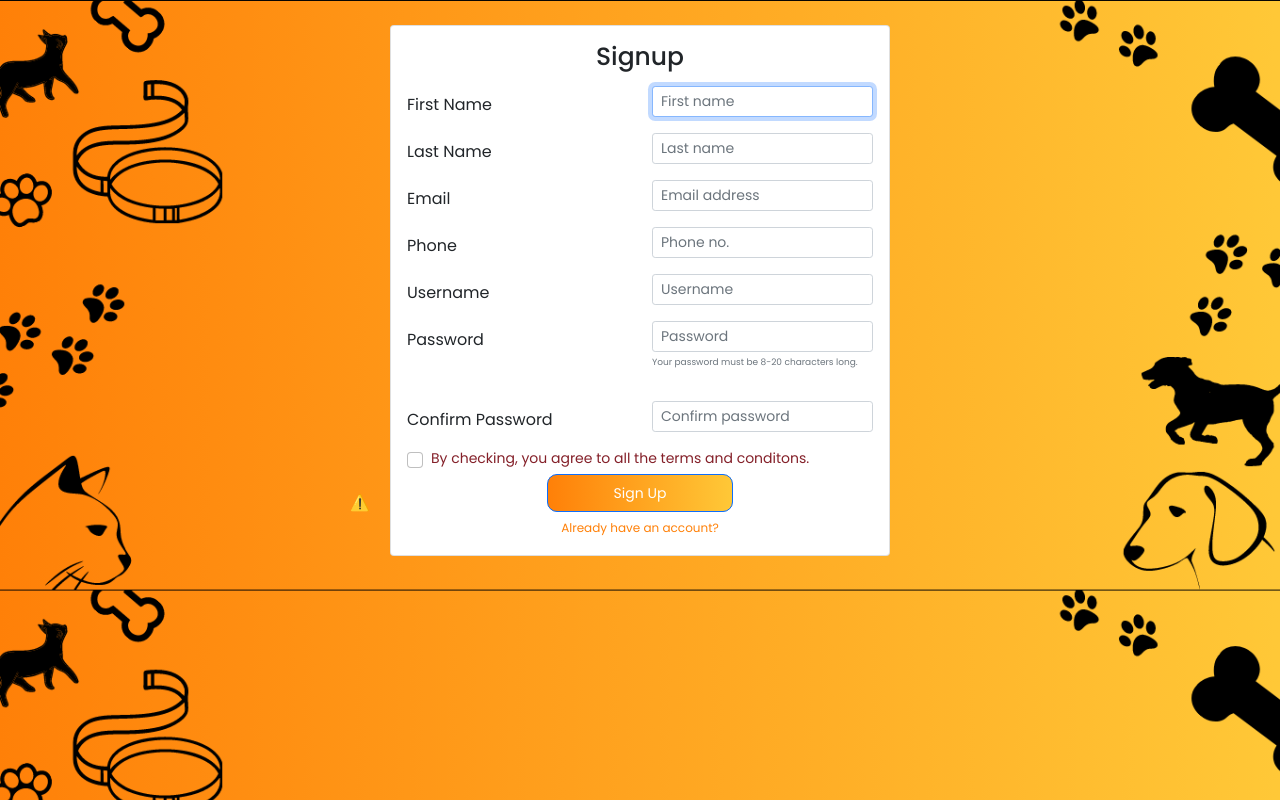
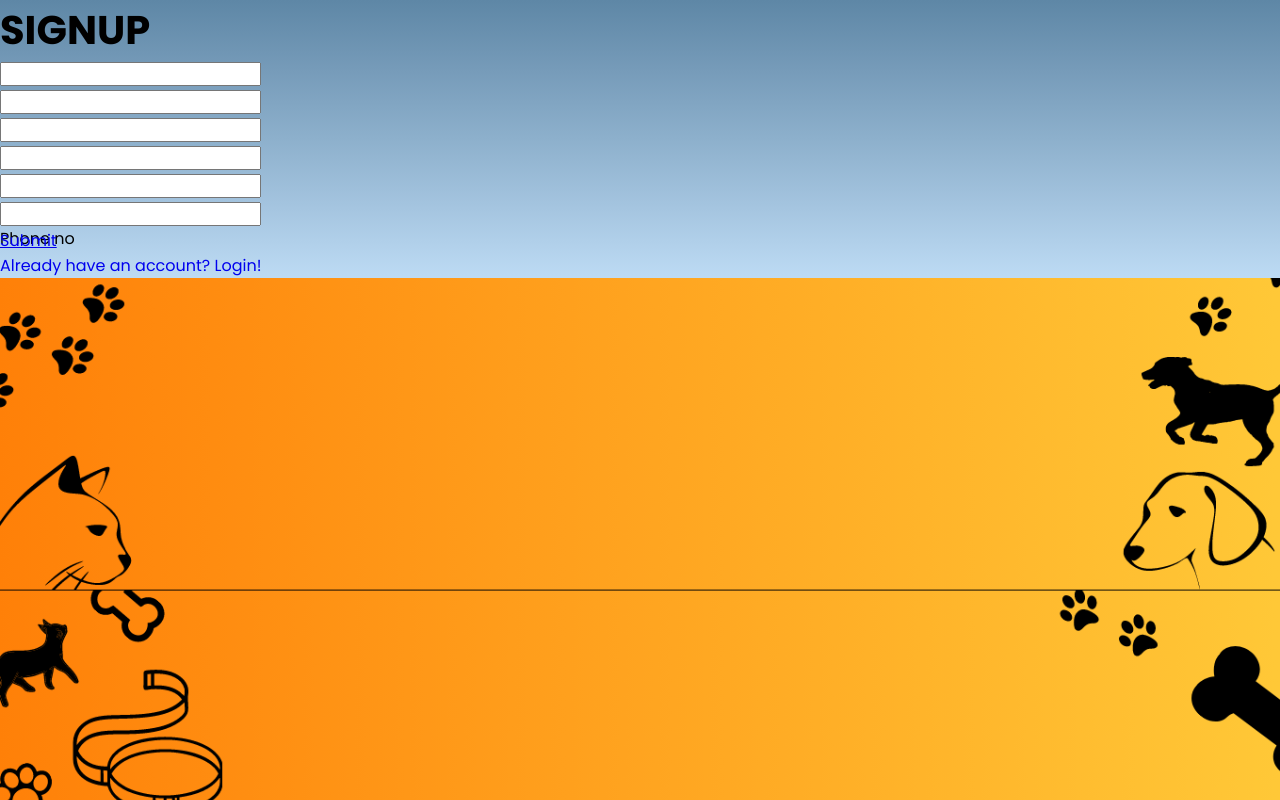
Before and after one commit to joel-cr7/petswebsite, a Django app: page /signup/ in a window 1280 px wide. Run offline with Django 3.2, Linux system fonts and the light colour scheme.

Commit message:
Update signup.html

```diff
--- a/PetWebsite/accounts/templates/accounts/signup.html
+++ b/PetWebsite/accounts/templates/accounts/signup.html
@@ -1,160 +1,56 @@
 {% load static %}
-<!doctype html>
+<!DOCTYPE html>
 <html lang="en">
 <head>
-    <!-- Required meta tags -->
-    <meta charset="utf-8">
-    <meta name="viewport" content="width=device-width, initial-scale=1">
-    <!--CSS for the signup page-->
+    <meta charset="UTF-8">
+    <meta http-equiv="X-UA-Compatible" content="IE=edge">
+    <meta name="viewport" content="width=device-width, initial-scale=1.0">
     <link rel="stylesheet" href="{% static 'signup.css' %}">
-    <!-- Bootstrap CSS -->
-    <link href="https://cdn.jsdelivr.net/npm/bootstrap@5.0.0-beta3/dist/css/bootstrap.min.css" rel="stylesheet" integrity="sha384-eOJMYsd53ii+scO/bJGFsiCZc+5NDVN2yr8+0RDqr0Ql0h+rP48ckxlpbzKgwra6" crossorigin="anonymous">
-
     <title>Signup</title>
 </head>
 <body>
-   <div class="card">
-      <div class="card-body">
-          <forms>
-
-            <div class="header-text">
-                  <h1>Signup</h1>
+    <div class="login-box" style="background-image: linear-gradient(to bottom, #5e87a6, #769bb9, #8db0cc, #a5c5e0, #bddbf4);">
+        <h2 style="font-size: 40px;">SIGNUP</h2>
+        <form>
+          <div class="user-box">
+            <input type="text" name="" required="">
+            <label>Full Name</label>
           </div>
-            <div class = "inside-content">
-
-              <form method="post">
-                {% csrf_token %}
-                {{registration_form.non_field_errors}}
-
-
-                <div class="row mb-3">
-                  <label for="inputFirst3" class="col-sm-6 col-form-label">First Name</label>
-                  <div class="col-sm-6">
-                    <input required type="first-name" name="first_name" autofocus placeholder="First name" class="form-control form-control-sm" id="inputFirst3">
-                    {% for err in registration_form.first_name.errors %}
-                      <p><small class="text-danger" style="font-size: 11px;">{{ err }}</small></p>
-                    {% endfor %}
+          <div class="user-box">
+            <input type="text" name="" required="">
+            <label>Email</label>
           </div>
+          <div class="user-box">
+            <input type="text" name="" required="">
+            <label>Username</label>
           </div>
-
-
-                <div class="row mb-3">
-                  <label for="inputLast3" class="col-sm-6 col-form-label">Last Name</label>
-                  <div class="col-sm-6">
-                    <input required type="last-name" name="last_name" placeholder="Last name" class="form-control form-control-sm" id="inputLast3">
-                    {% for err in registration_form.last_name.errors %}
-                      <p><small class="text-danger" style="font-size: 11px;">{{ err }}</small></p>
-                    {% endfor %}
+          <div class="user-box">
+            <input type="password" name="" required="">
+            <label>Password</label>
           </div>
+          <div class="user-box">
+            <input type="password" name="" required="">
+            <label>Confirm Password</label>
           </div>
-
-
-                <div class="row mb-3">
-                  <label for="inputEmail3" class="col-sm-6 col-form-label">Email</label>
-                  <div class="col-sm-6">
-                    <input required type="email" name="email" placeholder="Email address" class="form-control form-control-sm" id="inputEmail3">
-                    {% for err in registration_form.email.errors %}
-                      <p><small class="text-danger" style="font-size: 11px;">{{ err }}</small></p>
-                    {% endfor %}
-                  </div>
-                </div>
-
-
-                <div class="row mb-3">
-                  <label for="phone-number" class="col-sm-6 col-form-label">Phone</label>
-                  <div class="col-sm-6">
-                    <input required type="tel" name="phone_no" placeholder="Phone no." class="form-control form-control-sm" id="phone-number">
-                    {% for err in registration_form.phone_no.errors %}
-                      <p><small class="text-danger" style="font-size: 11px;">{{ err }}</small></p>
-                    {% endfor %}
-                  </div>
-                </div>
-
-
-                <div class="row mb-3">
-                  <label for="inputUsername" class="col-sm-6 col-form-label">Username</label>
-                  <div class="col-sm-6">
-                    <input required type="username" name="username" placeholder="Username" class="form-control form-control-sm" id="inputUsername">
-                    {% for err in registration_form.username.errors %}
-                      <p><small class="text-danger" style="font-size: 11px;">{{ err }}</small></p>
-                    {% endfor %}
-                  </div>
-                </div>
-
-
-                <div class="row mb-3">
-                  <label for="inputPassword3" class="col-sm-6 col-form-label">Password</label>
-                  <div class="col-sm-6">
-                    <input required type="password" name="password1" placeholder="Password" class="form-control form-control-sm" id="inputPassword3" aria-describedby="passwordHelpBlock">
-                    <div id="passwordHelpBlock" class="form-text">
-                      <p>Your password must be 8-20 characters long.</p>
-                    </div>
-                    {% for err in registration_form.password1.errors %}
-                      <p><small class="text-danger" style="font-size: 11px;">{{ err }}</small></p>
-                    {% endfor %}
-                  </div>
-                </div>
-                </div>
-
-
-                <div class="row mb-3">
-                  <label for="confirm-password" class="col-sm-6 col-form-label">Confirm Password</label>
-                  <div class="col-sm-6">
-                    <input required type="password" name="password2" placeholder="Confirm password" class="form-control form-control-sm" id="confirm-password">
-                    {% for err in registration_form.password2.errors %}
-                      <p><small class="text-danger" style="font-size: 11px;">{{ err }}</small></p>
-                    {% endfor %}
-                  </div>
-                </div>
-
-
-                <div class="form-check">
-                  <input required class="form-check-input" type="checkbox" value="" id="flexCheckDefault">
-                  <By class="form-check-label alert-danger small" for="flexCheckDefault">
-                  <p>By checking, you agree to all the terms and conditons.</p>
-                </div>
-
-
-                {{ customer_form }}
-
-                <div class="d-grid gap-2 col-6 mx-auto">
-                  <button type="submit" class="btn btn-primary btn-sm">
-                    Sign Up
-                  </button>
-                </div>
-
-                <!--<div class="d-grid gap-2 col-6 mx-auto">
-                  <button type="submit" class="btn btn-primary btn-sm shadow-none" id="submit-button">
-                    <p>Sign Up</p>
-                  </button>
-                </div>-->
-
-
-              </forms>
-
-              <div class = "link-login">
-                <a href="{% url 'login' %}">Already have an account?</a>
-              </div>
-
+          <div class="user-box">
+            <input type="tel" name="" required="">
+            <label>Phone no</label>
           </div>
 
 
 
+
+          <a class="submit-button" href="#">
+            <span></span>
+            <span></span>
+            <span></span>
+            <span></span>
+            Submit
+          </a>
+          <a class="signup-text" href="login.html" style="text-decoration: none;"><p class="inside-p-tag">Already have an account? Login!</p></a>
+        </form>
+
       </div>
-    </div>
-    <!--Animations-->
-     <lottie-player src="https://assets4.lottiefiles.com/packages/lf20_HwRTPu.json"  background="transparent"  speed="1"  style="width: 100px; height: 100px;"  loop  autoplay></lottie-player>
 
-
-
-    <!-- Optional JavaScript; choose one of the two! -->
-    <!-- Option 1: Bootstrap Bundle with Popper -->
-    <script src="https://cdn.jsdelivr.net/npm/bootstrap@5.0.0-beta3/dist/js/bootstrap.bundle.min.js" integrity="sha384-JEW9xMcG8R+pH31jmWH6WWP0WintQrMb4s7ZOdauHnUtxwoG2vI5DkLtS3qm9Ekf" crossorigin="anonymous"></script>
-     <script src="https://unpkg.com/@lottiefiles/lottie-player@latest/dist/lottie-player.js"></script>
-    <!-- Option 2: Separate Popper and Bootstrap JS -->
-    <!--
-    <script src="https://cdn.jsdelivr.net/npm/@popperjs/core@2.9.1/dist/umd/popper.min.js" integrity="sha384-SR1sx49pcuLnqZUnnPwx6FCym0wLsk5JZuNx2bPPENzswTNFaQU1RDvt3wT4gWFG" crossorigin="anonymous"></script>
-    <script src="https://cdn.jsdelivr.net/npm/bootstrap@5.0.0-beta3/dist/js/bootstrap.min.js" integrity="sha384-j0CNLUeiqtyaRmlzUHCPZ+Gy5fQu0dQ6eZ/xAww941Ai1SxSY+0EQqNXNE6DZiVc" crossorigin="anonymous"></script>
-    -->
 </body>
 </html>
```
Lines whose indentation alone changed are shown as unchanged.
